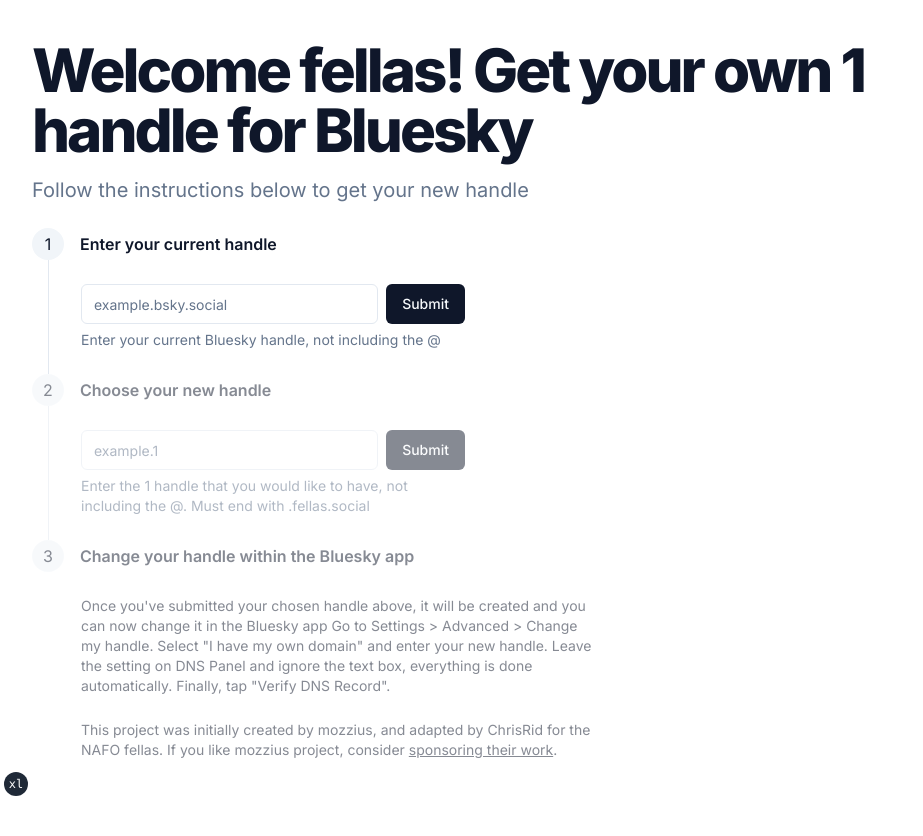
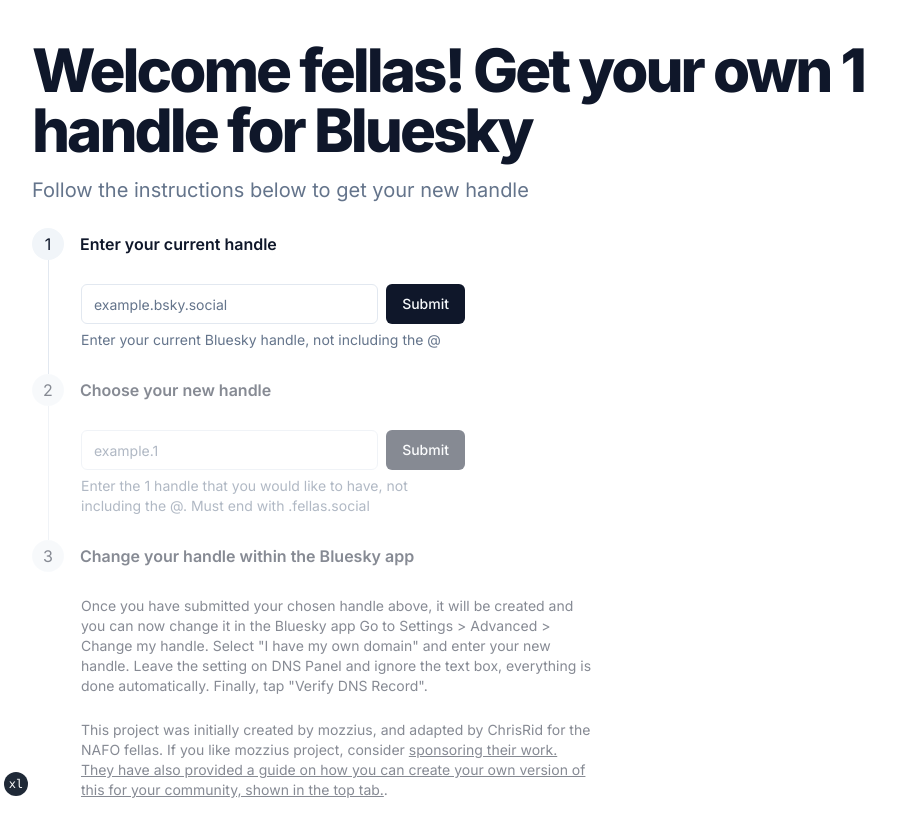
Before and after one commit to mozzius/community-handles, a Next.js app: page /1 in a window 1280 px wide. Shown: the top 836 px of the page, without its empty margins (0-923 px from the left). Built offline with nearby package versions, Linux system fonts and the light colour scheme; what @atproto/api would draw is missing.

Commit message:
Update page.tsx
Fixed a bug where an un-escaped quote broke everything.
Also amended some text.

```diff
--- a/app/[domain]/page.tsx
+++ b/app/[domain]/page.tsx
@@ -198,7 +198,7 @@
           last
         >
           <p className="max-w-lg text-sm">
-            Once you've submitted your chosen handle above, it will be created
+            Once you have submitted your chosen handle above, it will be created
             and you can now change it in the Bluesky app
             Go to Settings {">"} Advanced {">"} Change my handle. Select &quot;I
             have my own domain&quot; and enter{" "}
@@ -210,7 +210,8 @@
             This project was initially created by mozzius, and adapted by ChrisRid for the NAFO fellas.
             If you like mozzius project, consider{" "}
             <a href="https://github.com/sponsors/mozzius" className="underline">
-              sponsoring their work
+              sponsoring their work. They have also provided a guide on how you can
+              create your own version of this for your community, shown in the top tab.
             </a>
             .
           </p>
```
